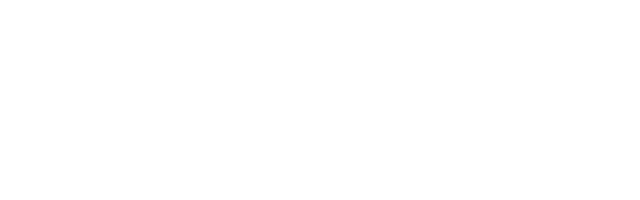
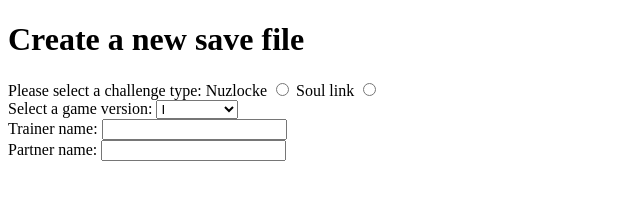
Before and after one commit to jacobhernando128/Nuzlocke-Program, a plain HTML site: page newsave.html in a window 1280 px wide. Shown: the whole page, without its empty margins (0-640 px from the left). Drawn offline with Linux system fonts and the light colour scheme.

Commit message:
Created options to enter challenge type, game version, and usernames

```diff
--- a/newsave.html
+++ b/newsave.html
@@ -6,6 +6,44 @@
     <title>New Save</title>
 </head>
 <body>
+    <h1>Create a new save file</h1>
 
+    <form>
+
+        <div>
+            <label for="ChallengeType">Please select a challenge type:</label>
+
+            <label>Nuzlocke</label>
+            <input type="radio" name="ChallengeType" value="Nuzlocke">
+
+            <label>Soul link</label>
+            <input type="radio" name="ChallengeType" value="SoulLink">
+        </div>
+
+        <div>
+            <label for="version">Select a game version:</label>
+            <select id="version" name="version">
+                <option value="I">I</option>
+                <option value="II">II</option>
+                <option value="III">III</option>
+                <option value="IV">IV</option>
+                <option value="V">V</option>
+                <option value="VI">VI</option>
+                <option value="VII">VII</option>
+                <option value="VIII">VIII</option>
+                <option value="VIIII">VIIII</option>
+                <option value="Rom hack">Rom hack</option><br>
+            </select>
+        </div>
+
+        <div>
+            <label for="TrainerName">Trainer name:</label>
+            <input type="text" id="TrainerName"><br>
+
+            <label for="TrainerName">Partner name:</label>
+            <input type="text" id="PartnerName">
+        </div>
+
+    </form>
 </body>
 </html>
```
